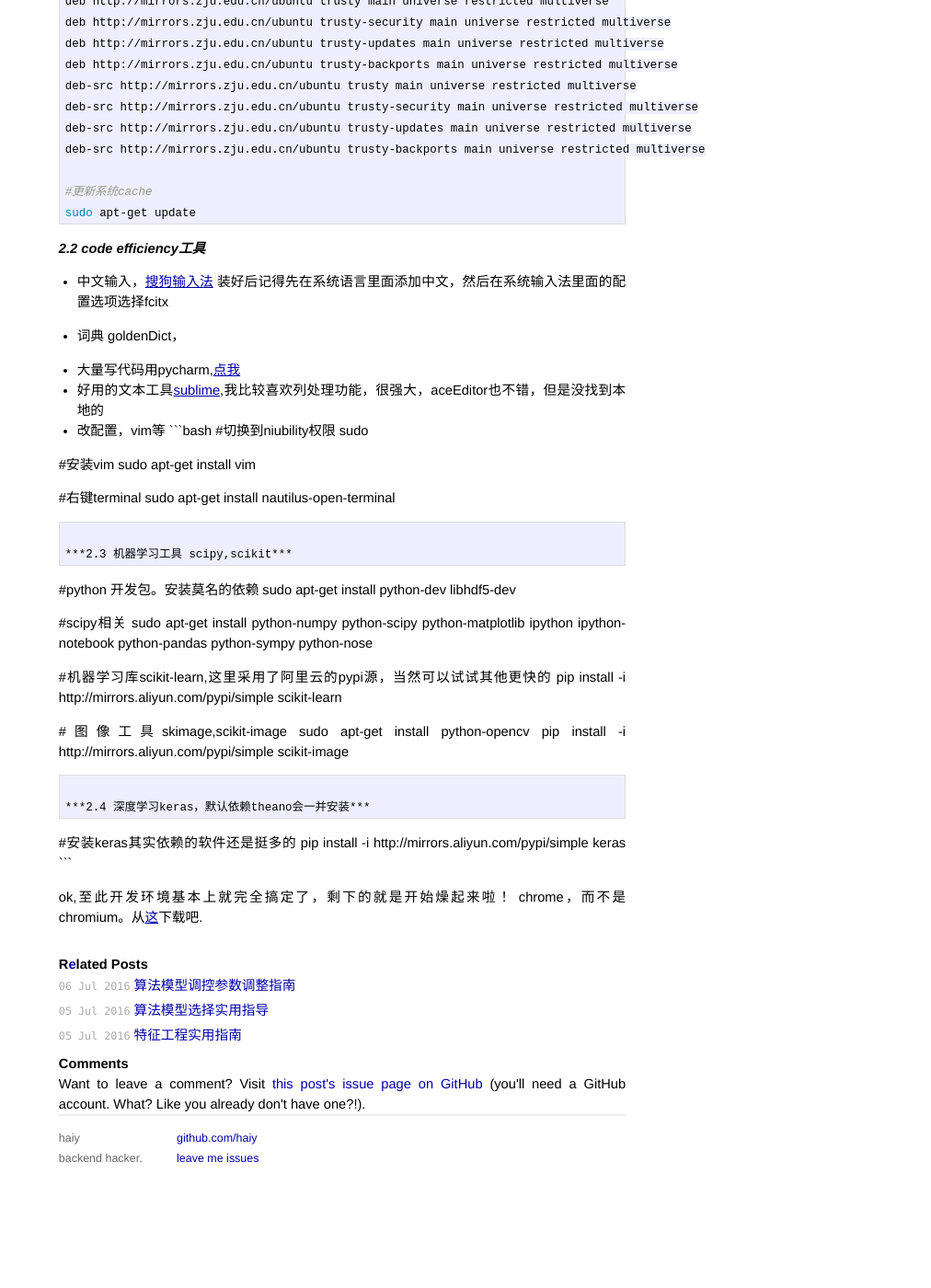
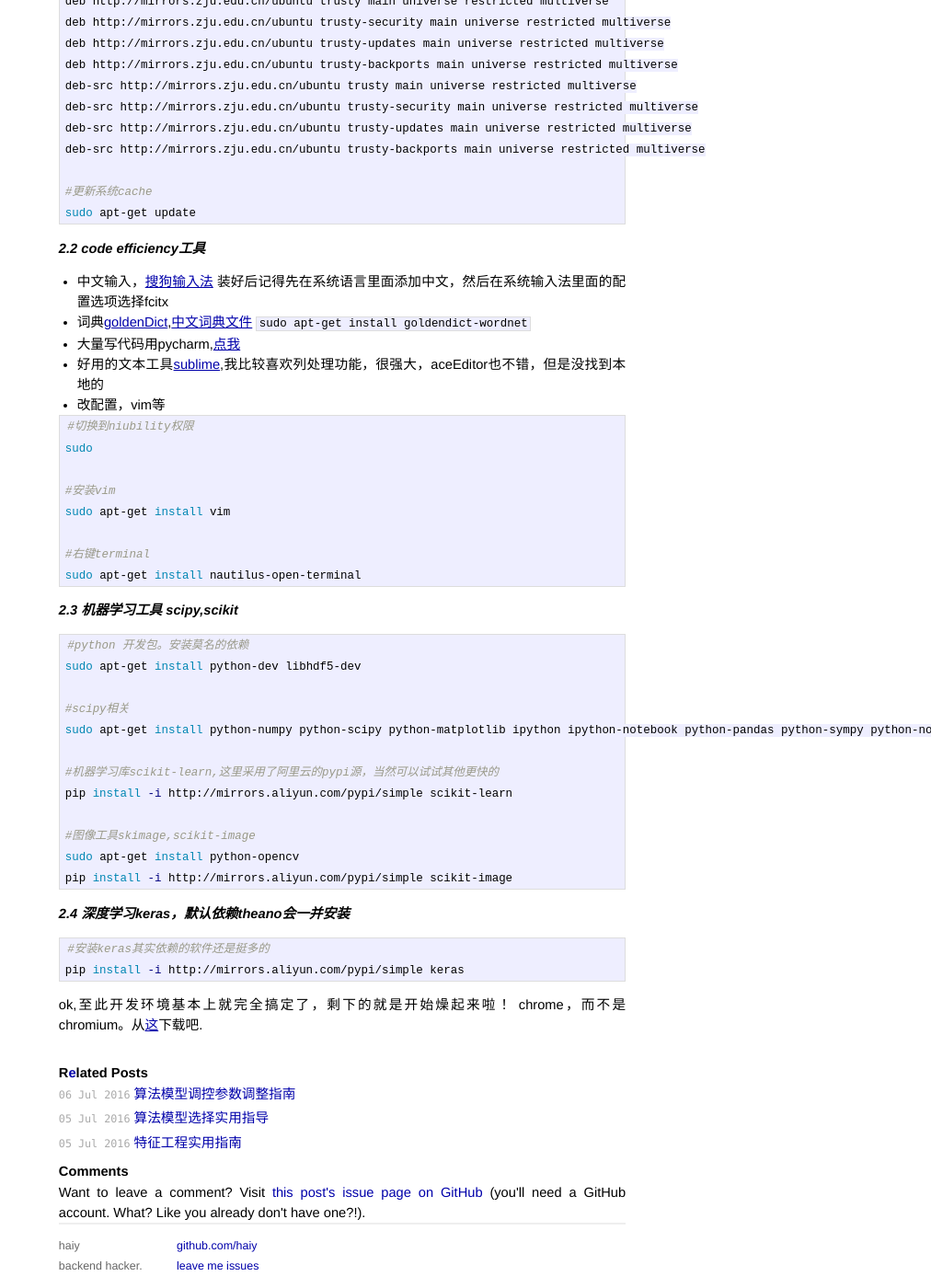
Before and after one commit to caratiger/haiy.github.io, a Jekyll site: the page built from _posts/2016-07-07-搭建一个完整的机器学习环境.md, in a window 1280 px wide and 1400 px high, scrolled down 884 px. Shown: the whole window at 92% size, without its empty margins (268-1280 px from the left). Built offline with Jekyll 4.4.1, drawn with Linux system fonts in a browser that asks for light colours; comment, search, counter and statistics services are not loaded; before the commit the page ends 2166 px from its top, so only the background shows below that.

Commit message:
Update 2016-07-07-搭建一个完整的机器学习环境.md

````diff
--- a/_posts/2016-07-07-搭建一个完整的机器学习环境.md
+++ b/_posts/2016-07-07-搭建一个完整的机器学习环境.md
@@ -64,11 +64,12 @@ sudo apt-get update
 
  - 中文输入，[搜狗输入法](http://pinyin.sogou.com/linux/?r=pinyin)
 装好后记得先在系统语言里面添加中文，然后在系统输入法里面的配置选项选择fcitx
- - 词典 goldenDict，
-
+ - 词典[goldenDict](http://goldendict.org/),[中文词典文件](http://www.babylon-software.com/free-dictionaries/languages/chinese/)
+ ```sudo apt-get install goldendict-wordnet```
  - 大量写代码用pycharm,[点我](https://www.jetbrains.com/pycharm/download/download-thanks.html?platform=linux&code=PCC)
  - 好用的文本工具[sublime](https://www.sublimetext.com/2),我比较喜欢列处理功能，很强大，aceEditor也不错，但是没找到本地的
  - 改配置，vim等
+
 ```bash
 #切换到niubility权限
 sudo
@@ -81,7 +82,8 @@ sudo apt-get install nautilus-open-terminal
 ```
 
 ***2.3 机器学习工具 scipy,scikit***
-```
+
+```bash
 #python 开发包。安装莫名的依赖
 sudo apt-get install python-dev libhdf5-dev
 
@@ -97,7 +99,8 @@ pip install -i http://mirrors.aliyun.com/pypi/simple scikit-image
 ```
 
 ***2.4 深度学习keras，默认依赖theano会一并安装***
-```
+
+```bash
 #安装keras其实依赖的软件还是挺多的
 pip install -i http://mirrors.aliyun.com/pypi/simple keras
 ```
````
